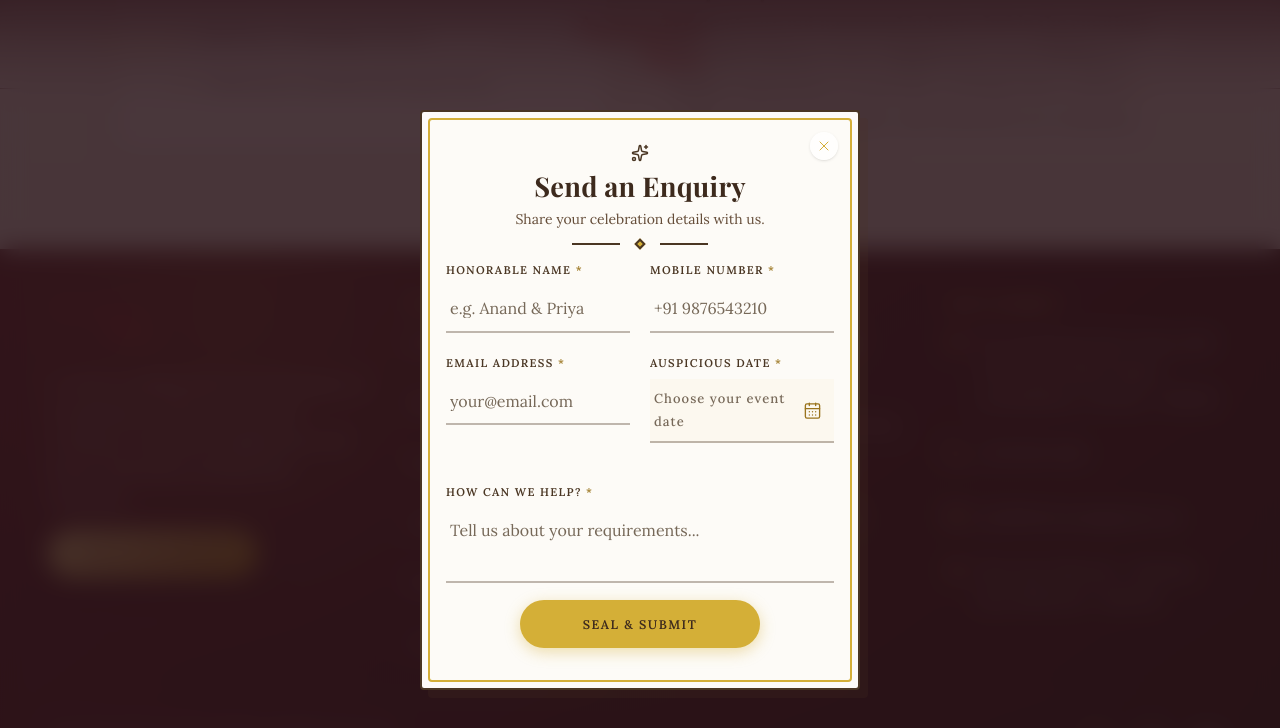
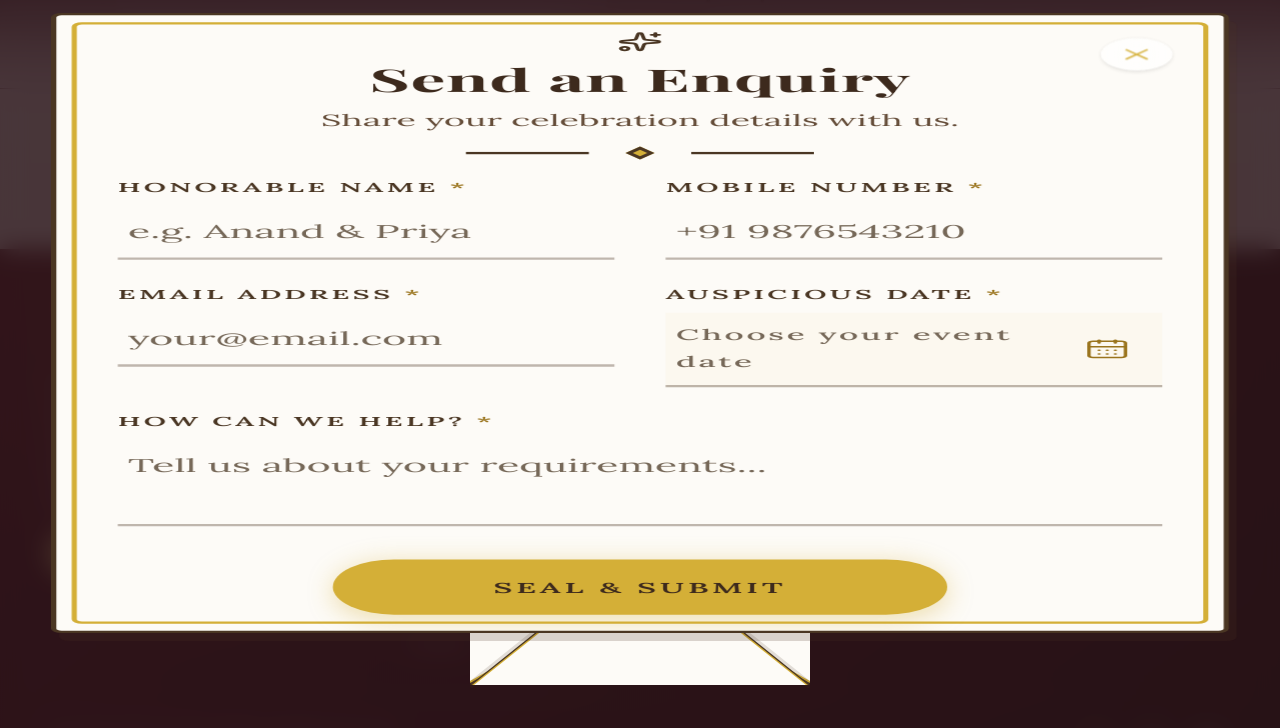
Before and after one commit to Random-Stack-Team/client-ayswariya-mahal, a React (Vite) app: page /gallery in a window 1280 px wide. Both pictures are taken after a click on the button "CHECK AVAILABILITY". Shown: the part 4418-5146 px from the top of the page. Built offline with nearby package versions, Linux system fonts and the light colour scheme; a web font is replaced by a local one.

Commit message:
Revert: undo enquiry form layout changes (did not belong to this project)

```diff
--- a/src/components/common/FloatingEnvelope.jsx
+++ b/src/components/common/FloatingEnvelope.jsx
@@ -187,6 +187,7 @@ export default function FloatingEnvelope() {
     return () => mediaQuery.removeEventListener("change", syncViewport);
   }, []);
 
+  // Scroll-Based Random Appearance Logic
   useEffect(() => {
     let timeoutId;
     let hasScrolledPast = false;
@@ -386,22 +387,19 @@ export default function FloatingEnvelope() {
             }`}
           >
             <motion.div
+              layout
               initial={{ x: 300, y: 0, opacity: 0, scale: 0.9 }}
               animate={
                 submitStatus === "departing"
                   ? { x: 0, y: -80, opacity: 0, scale: 0.5 }
-                  : { x: 0, y: 0, opacity: 1, scale: isExpanded ? 1 : 0.65 }
+                  : { x: 0, y: isExpanded && !isCompactViewport ? 180 : 0, opacity: 1, scale: isExpanded ? 1 : 0.65 }
               }
               transition={submitStatus === "departing" ? { duration: 1, ease: "easeInOut" } : springConfig}
               exit={{ x: 300, y: 0, opacity: 0, scale: 0.9 }}
               onMouseEnter={() => setIsHovered(true)}
               onMouseLeave={() => setIsHovered(false)}
-              className="relative pointer-events-auto"
-              style={{
-                width: isCompactViewport ? 240 : 300,
-                height: isCompactViewport ? 180 : 210,
-                perspective: 1200,
-              }}
+              className="relative pointer-events-auto h-[180px] w-[280px] md:h-[210px] md:w-[340px]"
+              style={{ perspective: 1200 }}
             >
               {/* Layer 1: Back of Envelope (Inside) */}
               <div className="absolute inset-0 bg-[#e0d0b0] border-[2px] border-[#4a3623] rounded-sm z-10 overflow-hidden shadow-[inset_0_4px_0_rgba(0,0,0,0.1)]">
@@ -428,26 +426,21 @@ export default function FloatingEnvelope() {
 
               {/* Layer 2: The Inner Paper */}
               <motion.div
+                layout
                 initial={false}
                 animate={{
-                  y: isPaperExpanded ? "-50%" : (isPeeking ? -50 : 0),
+                  y: isPaperExpanded ? -40 : isPeeking ? -50 : 0,
                   boxShadow: isPaperExpanded ? "8px 8px 0px rgba(74,54,35,0.2)" : "0 0 0 transparent",
                 }}
                 transition={paperSpringConfig}
-                className="absolute bg-[#fdfbf7] flex flex-col rounded-sm overflow-hidden border-[2px] border-[#4a3623] antialiased pointer-events-auto shrink-0"
+                className="absolute bottom-3 bg-[#fdfbf7] flex flex-col rounded-sm overflow-hidden border-[2px] border-[#4a3623] antialiased pointer-events-auto shrink-0"
                 onClick={(e) => { if (!isExpanded) { e.stopPropagation(); openForm(); } }}
                 style={{
-                  ...(isPaperExpanded
-                    ? { top: "50%", left: "50%" }
-                    : { bottom: "12px", left: "50%" }
-                  ),
-                  width: isPaperExpanded
-                    ? (isCompactViewport ? "min(88vw, 340px)" : 440)
-                    : "85%",
-                  height: isPaperExpanded
-                    ? (isCompactViewport ? "min(88vh, 600px)" : 580)
-                    : "90%",
+                  width: isPaperExpanded ? (isCompactViewport ? "92vw" : 460) : "85%",
+                  height: isPaperExpanded ? (isCompactViewport ? "min(620px, 82vh)" : 540) : "90%",
                   maxWidth: "95vw",
+                  maxHeight: isCompactViewport ? "82vh" : "85vh",
+                  left: "50%",
                   x: "-50%",
                   cursor: isExpanded ? "default" : "pointer",
                   zIndex: isPaperExpanded ? 60 : 20,
@@ -464,7 +457,7 @@ export default function FloatingEnvelope() {
                   </button>
                 )}
 
-                <div className="relative w-full h-full flex flex-col z-30 pt-4 pb-4">
+                <div className="relative w-full h-full flex flex-col z-30 pt-4">
                   <AnimatePresence mode="wait">
                     {!isExpanded ? (
                       <motion.div
@@ -516,43 +509,43 @@ export default function FloatingEnvelope() {
                     ) : (
                       <motion.div
                         key="form"
-                        className="z-30 flex flex-1 min-h-0 w-full flex-col px-5 py-4 sm:px-6"
+                        className="z-30 flex h-full w-full flex-col justify-center px-5 py-4 sm:px-6"
                       >
-                        <header className="mb-3 text-center shrink-0">
+                        <header className="mb-4 text-center">
                           <div className="text-[#4a3623] flex justify-center mb-2"><Sparkles size={18} strokeWidth={2} /></div>
-                          <h2 className="font-display text-[1.6rem] sm:text-[1.7rem] font-semibold leading-tight tracking-[-0.01em] text-[#3d2a1d]">Send an Enquiry</h2>
-                          <p className="mt-1 font-body text-xs sm:text-sm leading-relaxed tracking-[0.01em] text-[#654d39]">Share your celebration details with us.</p>
-                          <div className="flex items-center justify-center gap-4 mt-2">
-                            <div className="w-10 sm:w-12 h-[2px] bg-[#4a3623]"></div>
+                          <h2 className="font-display text-[1.7rem] font-semibold leading-tight tracking-[-0.01em] text-[#3d2a1d]">Send an Enquiry</h2>
+                          <p className="mt-1.5 font-body text-sm leading-relaxed tracking-[0.01em] text-[#654d39]">Share your celebration details with us.</p>
+                          <div className="flex items-center justify-center gap-4 mt-3">
+                            <div className="w-12 h-[2px] bg-[#4a3623]"></div>
                             <div className="w-2 h-2 rotate-45 bg-[#d4af37] border-[2px] border-[#4a3623]"></div>
-                            <div className="w-10 sm:w-12 h-[2px] bg-[#4a3623]"></div>
+                            <div className="w-12 h-[2px] bg-[#4a3623]"></div>
                           </div>
                         </header>
 
-                        <form className="flex-1 flex flex-col" onSubmit={handleSubmit} noValidate>
-                          <div className="flex-1 grid grid-cols-1 gap-x-5 gap-y-4 sm:gap-y-5 md:grid-cols-2 content-start">
+                        <form className="space-y-5" onSubmit={handleSubmit} noValidate>
+                          <div className="grid grid-cols-1 gap-x-5 gap-y-5 md:grid-cols-2">
                             <div className="relative group">
                               <label htmlFor="enquiry-name" className="mb-1.5 block font-body text-[0.7rem] font-semibold uppercase leading-5 tracking-[0.12em] text-[#4a3623] transition-colors group-focus-within:text-[#9a741d]">Honorable Name <span className="text-[#9a741d]">*</span></label>
-                              <input ref={(node) => { fieldRefs.current.name = node; }} id="enquiry-name" name="name" value={formValues.name} onChange={handleFieldChange} type="text" required minLength="2" aria-invalid={Boolean(formErrors.name)} aria-describedby={formErrors.name ? "enquiry-name-error" : undefined} className={`min-h-10 sm:min-h-11 w-full border-0 border-b-2 bg-transparent px-1 py-2 font-body text-sm sm:text-base font-medium leading-6 tracking-[0.01em] text-[#3d2a1d] outline-none transition-colors placeholder:text-[#766858] focus:ring-0 ${formErrors.name ? "border-[#9f2f2f]" : "border-[#4a3623]/35 focus:border-[#9a741d]"}`} placeholder="e.g. Anand & Priya" />
+                              <input ref={(node) => { fieldRefs.current.name = node; }} id="enquiry-name" name="name" value={formValues.name} onChange={handleFieldChange} type="text" required minLength="2" aria-invalid={Boolean(formErrors.name)} aria-describedby={formErrors.name ? "enquiry-name-error" : undefined} className={`min-h-11 w-full border-0 border-b-2 bg-transparent px-1 py-2 font-body text-base font-medium leading-6 tracking-[0.01em] text-[#3d2a1d] outline-none transition-colors placeholder:text-[#766858] focus:ring-0 ${formErrors.name ? "border-[#9f2f2f]" : "border-[#4a3623]/35 focus:border-[#9a741d]"}`} placeholder="e.g. Anand & Priya" />
                               {formErrors.name && <p id="enquiry-name-error" className="absolute -bottom-4 left-0 font-body text-[0.7rem] font-medium leading-4 text-[#9f2f2f]">{formErrors.name}</p>}
                             </div>
 
                             <div className="relative group">
                               <label htmlFor="enquiry-phone" className="mb-1.5 block font-body text-[0.7rem] font-semibold uppercase leading-5 tracking-[0.12em] text-[#4a3623] transition-colors group-focus-within:text-[#9a741d]">Mobile Number <span className="text-[#9a741d]">*</span></label>
-                              <input ref={(node) => { fieldRefs.current.phone = node; }} id="enquiry-phone" name="phone" value={formValues.phone} onChange={handleFieldChange} type="tel" inputMode="tel" autoComplete="tel" required aria-invalid={Boolean(formErrors.phone)} aria-describedby={formErrors.phone ? "enquiry-phone-error" : undefined} className={`min-h-10 sm:min-h-11 w-full border-0 border-b-2 bg-transparent px-1 py-2 font-body text-sm sm:text-base font-medium leading-6 tracking-[0.01em] text-[#3d2a1d] outline-none transition-colors placeholder:text-[#766858] focus:ring-0 ${formErrors.phone ? "border-[#9f2f2f]" : "border-[#4a3623]/35 focus:border-[#9a741d]"}`} placeholder="+91 9876543210" />
+                              <input ref={(node) => { fieldRefs.current.phone = node; }} id="enquiry-phone" name="phone" value={formValues.phone} onChange={handleFieldChange} type="tel" inputMode="tel" autoComplete="tel" required aria-invalid={Boolean(formErrors.phone)} aria-describedby={formErrors.phone ? "enquiry-phone-error" : undefined} className={`min-h-11 w-full border-0 border-b-2 bg-transparent px-1 py-2 font-body text-base font-medium leading-6 tracking-[0.01em] text-[#3d2a1d] outline-none transition-colors placeholder:text-[#766858] focus:ring-0 ${formErrors.phone ? "border-[#9f2f2f]" : "border-[#4a3623]/35 focus:border-[#9a741d]"}`} placeholder="+91 9876543210" />
                               {formErrors.phone && <p id="enquiry-phone-error" className="absolute -bottom-4 left-0 font-body text-[0.7rem] font-medium leading-4 text-[#9f2f2f]">{formErrors.phone}</p>}
                             </div>
 
                             <div className="relative group">
                               <label htmlFor="enquiry-email" className="mb-1.5 block font-body text-[0.7rem] font-semibold uppercase leading-5 tracking-[0.12em] text-[#4a3623] transition-colors group-focus-within:text-[#9a741d]">Email Address <span className="text-[#9a741d]">*</span></label>
-                              <input ref={(node) => { fieldRefs.current.email = node; }} id="enquiry-email" name="email" value={formValues.email} onChange={handleFieldChange} type="email" autoComplete="email" required aria-invalid={Boolean(formErrors.email)} aria-describedby={formErrors.email ? "enquiry-email-error" : undefined} className={`min-h-10 sm:min-h-11 w-full border-0 border-b-2 bg-transparent px-1 py-2 font-body text-sm sm:text-base font-medium leading-6 tracking-[0.01em] text-[#3d2a1d] outline-none transition-colors placeholder:text-[#766858] focus:ring-0 ${formErrors.email ? "border-[#9f2f2f]" : "border-[#4a3623]/35 focus:border-[#9a741d]"}`} placeholder="your@email.com" />
+                              <input ref={(node) => { fieldRefs.current.email = node; }} id="enquiry-email" name="email" value={formValues.email} onChange={handleFieldChange} type="email" autoComplete="email" required aria-invalid={Boolean(formErrors.email)} aria-describedby={formErrors.email ? "enquiry-email-error" : undefined} className={`min-h-11 w-full border-0 border-b-2 bg-transparent px-1 py-2 font-body text-base font-medium leading-6 tracking-[0.01em] text-[#3d2a1d] outline-none transition-colors placeholder:text-[#766858] focus:ring-0 ${formErrors.email ? "border-[#9f2f2f]" : "border-[#4a3623]/35 focus:border-[#9a741d]"}`} placeholder="your@email.com" />
                               {formErrors.email && <p id="enquiry-email-error" className="absolute -bottom-4 left-0 font-body text-[0.7rem] font-medium leading-4 text-[#9f2f2f]">{formErrors.email}</p>}
                             </div>
 
                             <div className="relative group">
                               <label htmlFor="enquiry-date" className="mb-1.5 block font-body text-[0.7rem] font-semibold uppercase leading-5 tracking-[0.12em] text-[#4a3623] transition-colors group-focus-within:text-[#9a741d]">Auspicious Date <span className="text-[#9a741d]">*</span></label>
                               <div className="relative">
-                                <button ref={(node) => { fieldRefs.current.eventDate = node; }} id="enquiry-date" type="button" onClick={toggleCalendar} aria-haspopup="dialog" aria-expanded={isCalendarOpen} aria-invalid={Boolean(formErrors.eventDate)} aria-describedby={formErrors.eventDate ? "enquiry-date-error" : undefined} className={`flex min-h-10 sm:min-h-11 w-full cursor-pointer items-center border-0 border-b-2 bg-[#fbf6ea]/55 px-1 py-2 pr-11 text-left font-body text-sm sm:text-base font-medium leading-6 tracking-[0.01em] outline-none transition-colors focus:ring-0 ${formValues.eventDate ? "text-[#3d2a1d]" : "text-[#766858]"} ${formErrors.eventDate ? "border-[#9f2f2f]" : "border-[#4a3623]/35 focus:border-[#9a741d]"}`}>
+                                <button ref={(node) => { fieldRefs.current.eventDate = node; }} id="enquiry-date" type="button" onClick={toggleCalendar} aria-haspopup="dialog" aria-expanded={isCalendarOpen} aria-invalid={Boolean(formErrors.eventDate)} aria-describedby={formErrors.eventDate ? "enquiry-date-error" : undefined} className={`flex min-h-11 w-full cursor-pointer items-center border-0 border-b-2 bg-[#fbf6ea]/55 px-1 py-2 pr-11 text-left font-body text-base font-medium leading-6 tracking-[0.01em] outline-none transition-colors focus:ring-0 ${formValues.eventDate ? "text-[#3d2a1d]" : "text-[#766858]"} ${formErrors.eventDate ? "border-[#9f2f2f]" : "border-[#4a3623]/35 focus:border-[#9a741d]"}`}>
                                   <span className="normal-case">{formatSelectedDate(formValues.eventDate)}</span>
                                 </button>
                                 <CalendarDays aria-hidden="true" size={19} strokeWidth={1.7} className="pointer-events-none absolute right-3 top-1/2 -translate-y-1/2 text-[#9a741d] transition-colors group-focus-within:text-[#6f5012]" />
@@ -573,19 +566,19 @@ export default function FloatingEnvelope() {
                             </div>
                           </div>
 
-                          <div className="relative group mt-auto pt-4 sm:pt-5">
+                          <div className="relative group">
                             <label htmlFor="enquiry-message" className="mb-1.5 block font-body text-[0.7rem] font-semibold uppercase leading-5 tracking-[0.12em] text-[#4a3623] transition-colors group-focus-within:text-[#9a741d]">How can we help? <span className="text-[#9a741d]">*</span></label>
-                            <textarea ref={(node) => { fieldRefs.current.message = node; }} id="enquiry-message" name="message" value={formValues.message} onChange={handleFieldChange} rows="2" required minLength="10" aria-invalid={Boolean(formErrors.message)} aria-describedby={formErrors.message ? "enquiry-message-error" : undefined} className={`min-h-14 sm:min-h-16 w-full resize-none border-0 border-b-2 bg-transparent px-1 py-2 font-body text-sm sm:text-base font-medium leading-6 tracking-[0.01em] text-[#3d2a1d] outline-none transition-colors placeholder:text-[#766858] focus:ring-0 ${formErrors.message ? "border-[#9f2f2f]" : "border-[#4a3623]/35 focus:border-[#9a741d]"}`} placeholder="Tell us about your requirements..."></textarea>
+                            <textarea ref={(node) => { fieldRefs.current.message = node; }} id="enquiry-message" name="message" value={formValues.message} onChange={handleFieldChange} rows="2" required minLength="10" aria-invalid={Boolean(formErrors.message)} aria-describedby={formErrors.message ? "enquiry-message-error" : undefined} className={`min-h-16 w-full resize-none border-0 border-b-2 bg-transparent px-1 py-2 font-body text-base font-medium leading-6 tracking-[0.01em] text-[#3d2a1d] outline-none transition-colors placeholder:text-[#766858] focus:ring-0 ${formErrors.message ? "border-[#9f2f2f]" : "border-[#4a3623]/35 focus:border-[#9a741d]"}`} placeholder="Tell us about your requirements..."></textarea>
                             {formErrors.message && <p id="enquiry-message-error" className="absolute -bottom-4 left-0 font-body text-[0.7rem] font-medium leading-4 text-[#9f2f2f]">{formErrors.message}</p>}
                           </div>
 
-                          <div className="flex justify-center pt-2 pb-2 shrink-0">
+                          <div className="flex -translate-y-3 justify-center pb-1 pt-3">
                             <button
                               type="submit"
-                              className="relative min-h-11 sm:min-h-12 px-10 py-2.5 group bg-[#d4af37] rounded-full shadow-[0_4px_15px_rgba(212,175,55,0.4)] hover:shadow-[0_6px_20px_rgba(212,175,55,0.6)] hover:-translate-y-0.5 transition-all duration-300 w-full max-w-[240px]"
+                              className="relative min-h-12 px-10 py-2.5 group bg-[#d4af37] rounded-full shadow-[0_4px_15px_rgba(212,175,55,0.4)] hover:shadow-[0_6px_20px_rgba(212,175,55,0.6)] hover:-translate-y-0.5 transition-all duration-300 w-full max-w-[240px]"
                             >
                               <div className="relative z-10 flex items-center justify-center">
-                                <span className="font-body text-[0.75rem] sm:text-[0.78rem] font-semibold uppercase leading-5 tracking-[0.12em] text-[#3d2a1d] flex items-center justify-center whitespace-nowrap">
+                                <span className="font-body text-[0.78rem] font-semibold uppercase leading-5 tracking-[0.12em] text-[#3d2a1d] flex items-center justify-center whitespace-nowrap">
                                   Seal & Submit
                                 </span>
                               </div>
```
